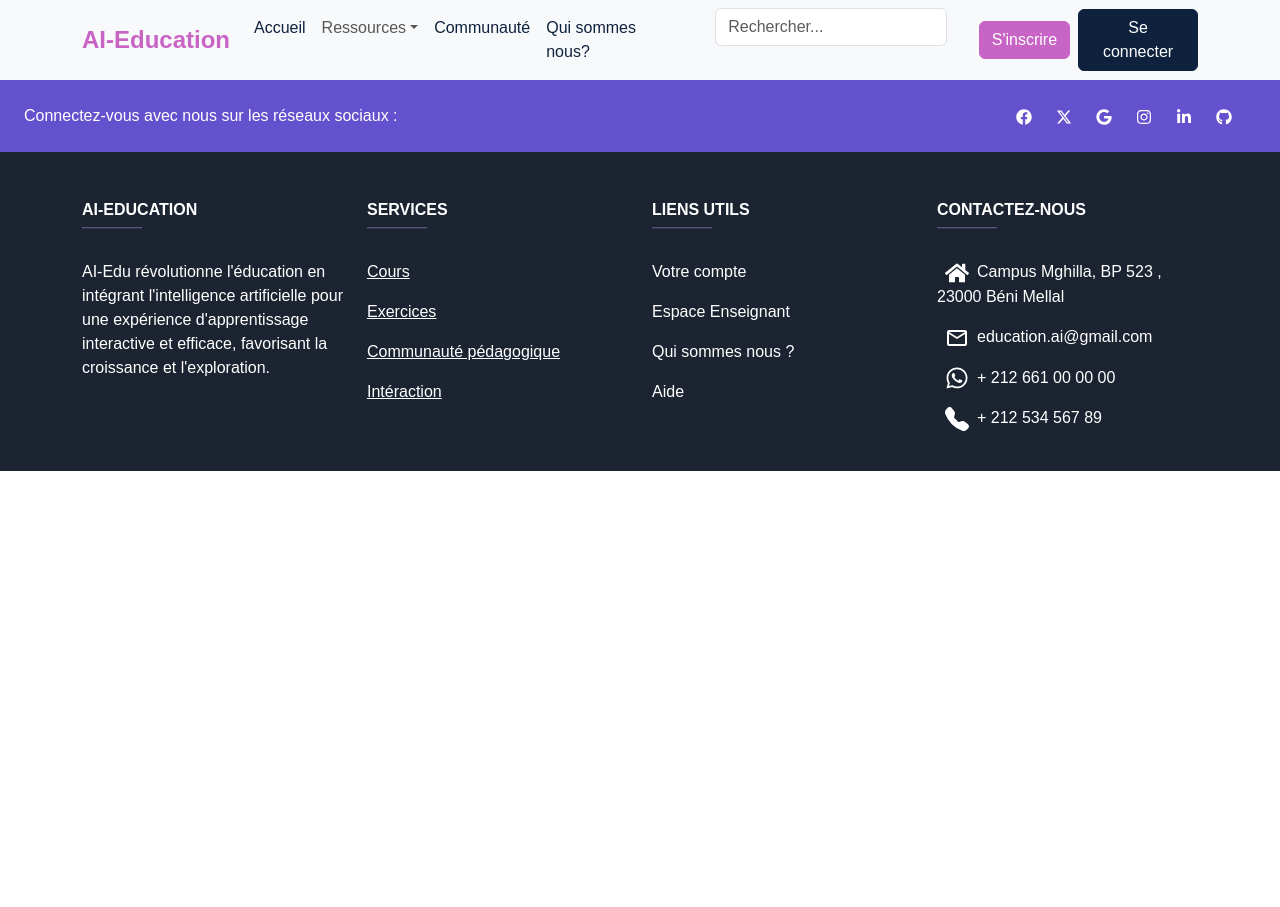
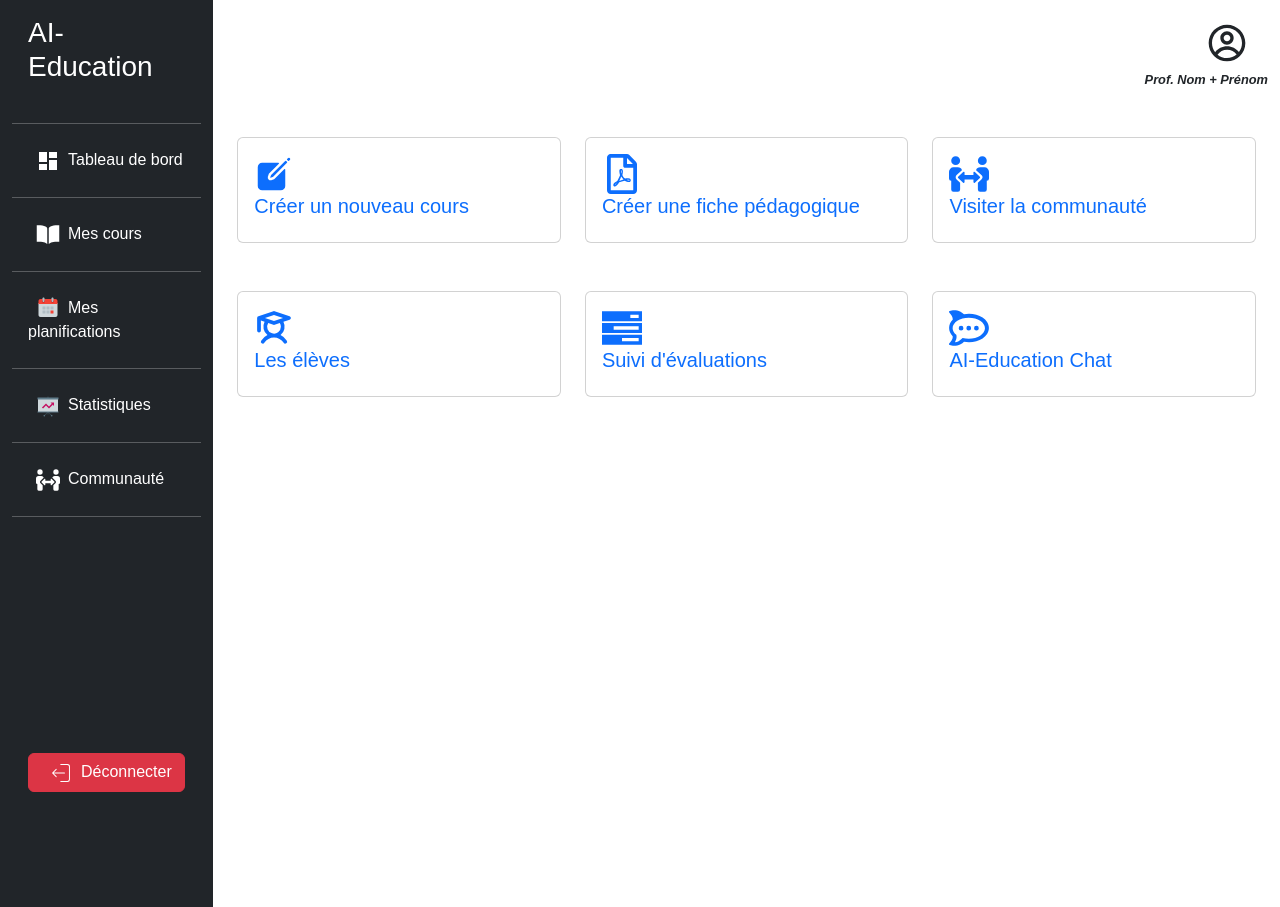
Before and after one commit to WebMeh/PFE-AI, a React (Vite) app: page /prof in a window 1280 px wide. Before the commit the page ends 800 px from the top, so only its background shows below. Built offline with nearby package versions, Linux system fonts and the light colour scheme.

Commit message:
Ajouter Enseignant Dashboard

```diff
--- a/src/App.jsx
+++ b/src/App.jsx
@@ -7,19 +7,20 @@ import { BrowserRouter, Routes, Route } from 'react-router-dom';
 import Community from './pages/Community';
 import AboutUs from './pages/AboutUs';
 import AnswerPage from './pages/AnswerPage ';
+import Dashboard  from './pages/enseignant/Dashboard ';
 
 
 function App() {
   return (
     <BrowserRouter>
-      <MyNavbar />
       <Routes>
         <Route path='/' element={<Home />} />
         <Route path='/about' element={<AboutUs />} />
         <Route path='/community' element={<Community />} />
         <Route path='/community/question' element={<AnswerPage />} />
+        <Route path='/prof' element={<Dashboard />} />
       </Routes>
-      <Footer />
+
     </BrowserRouter>
   )
 }
--- a/src/pages/AnswerPage .jsx
+++ b/src/pages/AnswerPage .jsx
@@ -4,6 +4,8 @@ import { FaUser } from 'react-icons/fa';
 import Badge from 'react-bootstrap/Badge';
 import Button from 'react-bootstrap/Button';
 import Alert from 'react-bootstrap/Alert';
+import MyNavbar from '../components/MyNavbar';
+import Footer from '../components/Footer';
 
 const AnswerPage = () => {
     // Exemple de données de réponses avec les icônes des utilisateurs
@@ -15,6 +17,8 @@ const AnswerPage = () => {
     const today = new Date();
     const dateString = today.toLocaleDateString();
     return (
+        <>
+            <MyNavbar />
             <Container className="my-5">
                 <Card className="mb-3">
                     <Alert variant="success">
@@ -51,6 +55,8 @@ const AnswerPage = () => {
                 </Accordion>
 
             </Container>
+            <Footer />
+        </>
     );
 };
 
--- a/src/pages/Community.jsx
+++ b/src/pages/Community.jsx
@@ -2,9 +2,13 @@ import React from 'react';
 import { Container, Row, Col, Card, Button } from 'react-bootstrap';
 import { FaQuestionCircle, FaRegComment } from 'react-icons/fa';
 import { Link } from 'react-router-dom';
+import MyNavbar from '../components/MyNavbar';
+import Footer from '../components/Footer';
 
 const Community = () => {
     return (
+        <>
+            <MyNavbar />
             <Container className="my-5">
                 <h1 className="text-center mb-4" style={{ color: '#c864c5', fontWeight: 'bold' }}>Questions de la Communauté</h1>
                 <Row>
@@ -61,6 +65,8 @@ const Community = () => {
 
                 </Row>
             </Container>
+            <Footer />
+        </>
     );
 };
 
--- a/src/pages/Home.jsx
+++ b/src/pages/Home.jsx
@@ -5,6 +5,8 @@ import { Container, Row, Col, Button } from 'react-bootstrap';
 const Home = () => {
     return (
         <>
+            <MyNavbar />
+
             <Container className="my-5">
                 <Row>
                     <Col md={6} className="d-flex flex-column justify-content-center">
@@ -44,6 +46,7 @@ const Home = () => {
                     </div>
                 </Row>
             </Container>
+            <Footer />
         </>
     )
 }
--- /dev/null
+++ b/src/pages/enseignant/Dashboard .jsx
@@ -0,0 +1,176 @@
+import React, { useState } from 'react';
+import { Container, Row, Col, Nav, Button, Card, Modal, } from 'react-bootstrap';
+import { FaPeopleArrows, FaRegFilePdf, FaRocketchat } from 'react-icons/fa';
+import { IoBookSharp } from "react-icons/io5";
+import { MdDashboard } from "react-icons/md";
+import { Link } from 'react-router-dom';
+import { FcPlanner, FcStatistics } from "react-icons/fc";
+import { CgProfile } from "react-icons/cg";
+import { CiLogout } from "react-icons/ci";
+import { IoCreate } from "react-icons/io5";
+import { PiStudentBold } from "react-icons/pi";
+import { GrTasks } from "react-icons/gr";
+
+function Dashboard() {
+  const [showCreateCourForm, setShowCreateCourForm] = useState(false)
+  const [showCreateFichForm, setShowCreateFichForm] = useState(false)
+
+  const handleCreateCours = () => {
+    setShowCreateCourForm(true);
+  };
+
+  const handleCreateFich = () => {
+    setShowCreateFichForm(true);
+  };
+
+  return (
+    <div>
+
+      <Container fluid>
+        <Row>
+          <Col md={2} className='bg-dark' style={{ maxHeight: '100%' }}>
+            <h3 className='text-white p-3'>AI-Education</h3>
+            {/* Sidebar content */}
+            <Nav defaultActiveKey="/home" className="flex-column bg-dark" style={{ height: '100vh' }}>
+              <hr className='text-white' />
+              <Nav.Link >
+                <Link to='/prof/' className='text-white text-decoration-none'>
+                  <MdDashboard className='text-white fs-4 mx-2' />Tableau de bord
+                </Link>
+              </Nav.Link>
+              <hr className='text-white' />
+
+              <Nav.Link >
+                <Link to={'/cours/profId'} className='text-white text-decoration-none'>
+                  <IoBookSharp className='text-white fs-4 mx-2' />Mes cours
+                </Link>
+              </Nav.Link>
+              <hr className='text-white' />
+
+              <Nav.Link >
+                <Link to={'/planifications/profId'} className='text-white text-decoration-none'>
+                  <FcPlanner className='text-white fs-4 mx-2' />Mes planifications
+                </Link>
+              </Nav.Link>
+              <hr className='text-white' />
+
+              <Nav.Link >
+                <Link to={'/statistics'} className='text-white text-decoration-none'>
+                  <FcStatistics className='text-white fs-4 mx-2' />Statistiques
+                </Link>
+              </Nav.Link>
+              <hr className='text-white' />
+
+              <Nav.Link >
+                <Link to={'/community'} className='text-white text-decoration-none'>
+                  <FaPeopleArrows className='text-white fs-4 mx-2' />Communauté
+                </Link>
+              </Nav.Link>
+              <hr className='text-white' />
+
+              <Nav.Link className='position-absolute bottom-0'>
+                <Link to={'/logout'} className='text-white text-decoration-none btn btn-danger'>
+                  <CiLogout className='text-white fs-4 mx-2' />Déconnecter
+                </Link>
+              </Nav.Link>
+
+            </Nav>
+          </Col>
+          <Col md={10}>
+            <div className="d-grid gap-2 d-md-flex justify-content-md-end">
+              <button className="btn  me-md-2 mt-3"> <CgProfile className='fs-1' /> </button>
+
+            </div>
+            <div className="d-grid gap-2 d-md-flex justify-content-md-end">
+              <i style={{ fontSize: '80%', fontWeight: 'bold' }}>Prof. Nom + Prénom</i>
+            </div>
+            <Container>
+              <Row className='my-4'>
+                <Col md={4} className='my-4'>
+                  <Link onClick={handleCreateCours} className='text-decoration-none'>
+                    <Card>
+                      <Card.Body className='text-primary'>
+                        <IoCreate className='fs-1' />
+                        <h5>Créer un nouveau cours</h5>
+                      </Card.Body>
+                    </Card>
+                  </Link>
+                </Col>
+                <Col md={4} className='my-4'>
+                  <Link onClick={handleCreateFich} className='text-decoration-none'>
+                    <Card>
+                      <Card.Body className='text-primary'>
+                        <FaRegFilePdf className='fs-1' />
+                        <h5>Créer une fiche pédagogique</h5>
+                      </Card.Body>
+                    </Card>
+                  </Link>
+                </Col>
+                <Col md={4} className='my-4'>
+                  <Link to='/community' className='text-decoration-none'>
+                    <Card>
+                      <Card.Body className='text-primary'>
+                        <FaPeopleArrows className='fs-1' />
+                        <h5>Visiter la communauté</h5>
+                      </Card.Body>
+                    </Card>
+                  </Link>
+                </Col>
+                <Col md={4} className='my-4'>
+                  <Link to='/planifications/create' className='text-decoration-none'>
+                    <Card>
+                      <Card.Body className='text-primary'>
+                        <PiStudentBold className='fs-1' />
+                        <h5>Les élèves</h5>
+                      </Card.Body>
+                    </Card>
+                  </Link>
+                </Col>
+                <Col md={4} className='my-4'>
+                  <Link to='/planifications/create' className='text-decoration-none'>
+                    <Card>
+                      <Card.Body className='text-primary'>
+                        <GrTasks className='fs-1' />
+                        <h5>Suivi d'évaluations</h5>
+                      </Card.Body>
+                    </Card>
+                  </Link>
+                </Col>
+                <Col md={4} className='my-4'>
+                  <Link to='/planifications/create' className='text-decoration-none'>
+                    <Card>
+                      <Card.Body className='text-primary'>
+                        <FaRocketchat className='fs-1' />
+                        <h5>AI-Education Chat</h5>
+                      </Card.Body>
+                    </Card>
+                  </Link>
+                </Col>
+              </Row>
+            </Container>
+          </Col>
+        </Row>
+
+      {/* Modal pour créer nouveau cours avec AI */}
+      <Modal show={showCreateCourForm} onHide={() => setShowCreateCourForm(false)} centered size='lg'>
+        <Modal.Header closeButton className='text-center'></Modal.Header>
+        <Modal.Body>
+          <Modal.Title className='text-center' style={{ color: "#c864c5", fontWeight: 'bolder' }}>
+            Create New Cours</Modal.Title>
+        </Modal.Body>
+      </Modal>
+
+      {/* Modal pour créer nouvelle fiche pédagogique */}
+      <Modal show={showCreateFichForm} onHide={() => setShowCreateFichForm(false)} centered size='lg'>
+        <Modal.Header closeButton className='text-center'></Modal.Header>
+        <Modal.Body>
+          <Modal.Title className='text-center' style={{ color: "#c864c5", fontWeight: 'bolder' }}>
+            Créer une fiche pédagogique</Modal.Title>
+        </Modal.Body>
+      </Modal>
+      </Container>
+    </div>
+  );
+}
+
+export default Dashboard;
```
Lines whose indentation alone changed are shown as unchanged.
